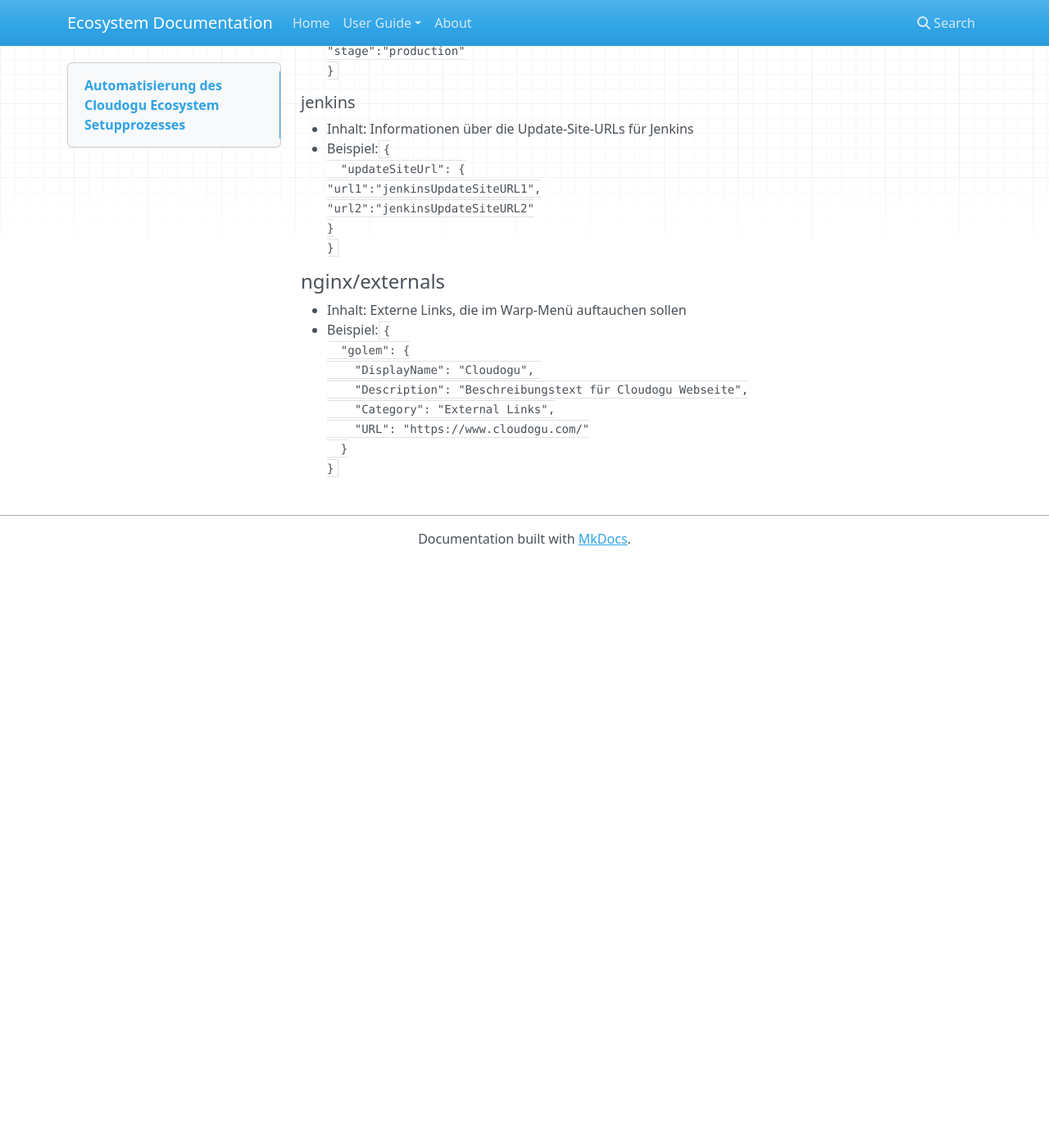
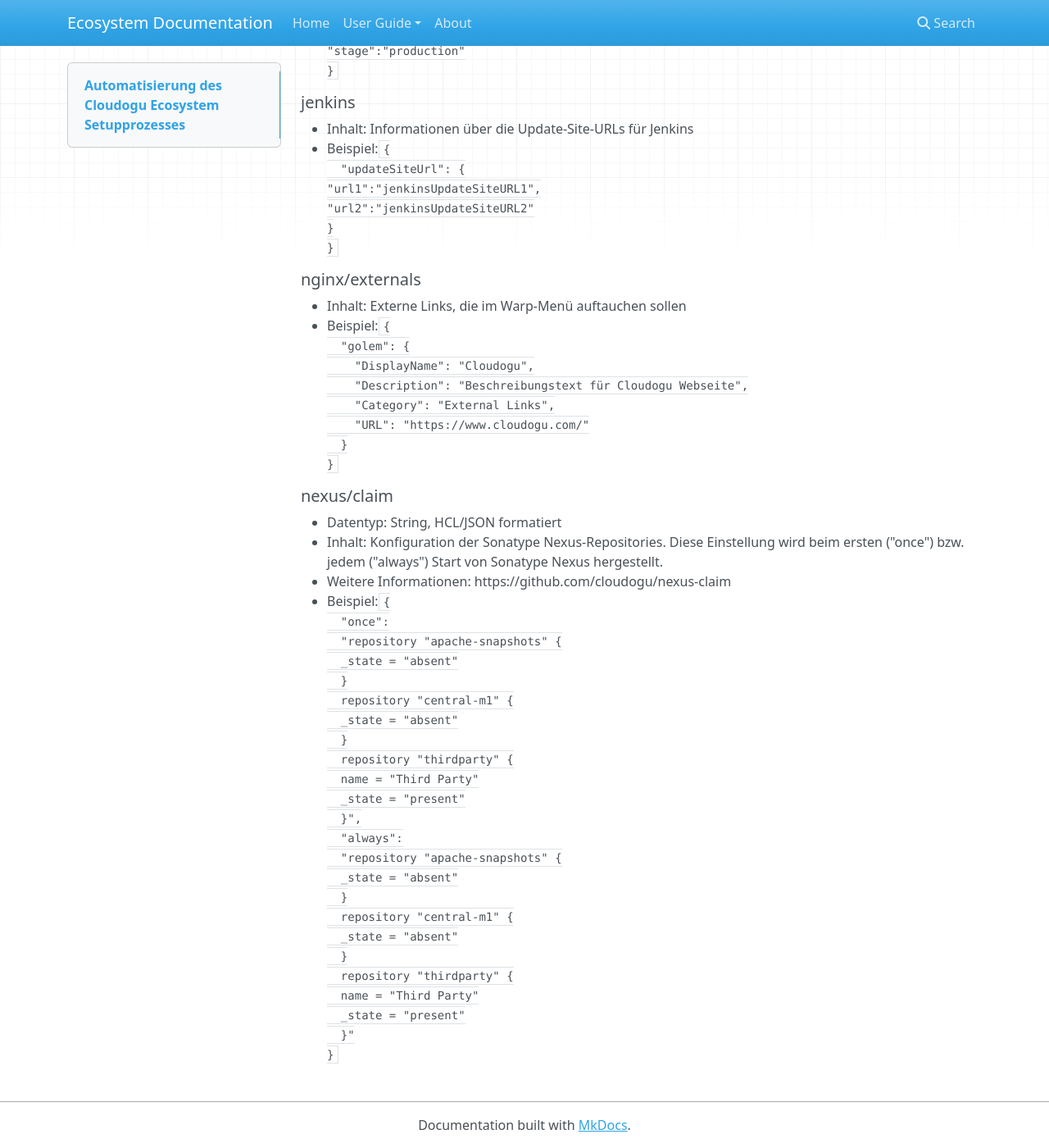
Before and after one commit to cloudogu/ecosystem, an MkDocs documentation site: the page built from docs/docs/user-guide/setup-json_de.md, in a window 1280 px wide and 1400 px high, scrolled down 7674 px. Shown: the whole window at 82% size. Built offline with MkDocs 1.6.1, drawn with Linux system fonts in a browser that asks for light colours; nearby versions of some CDN libraries; old or Windows-style settings are respelled for this version of MkDocs; before the commit the page ends 8359 px from its top, so only the background shows below that.

Commit message:
Add nexus/claim entry to german setup.json documentation

```diff
--- a/docs/docs/user-guide/setup-json_de.md
+++ b/docs/docs/user-guide/setup-json_de.md
@@ -312,7 +312,7 @@
 }
 }``
 
-#### nginx/externals
+##### nginx/externals
 * Inhalt: Externe Links, die im Warp-Menü auftauchen sollen
 * Beispiel:``{
   "golem": {
@@ -322,3 +322,32 @@
     "URL": "https://www.cloudogu.com/"
   }
 }``
+
+##### nexus/claim
+* Datentyp: String, HCL/JSON formatiert
+* Inhalt: Konfiguration der Sonatype Nexus-Repositories. Diese Einstellung wird beim ersten ("once") bzw. jedem ("always") Start von Sonatype Nexus hergestellt.
+* Weitere Informationen: https://github.com/cloudogu/nexus-claim
+* Beispiel:``{
+  "once":
+  "repository "apache-snapshots" {
+  _state = "absent"
+  }
+  repository "central-m1" {
+  _state = "absent"
+  }
+  repository "thirdparty" {
+  name = "Third Party"
+  _state = "present"
+  }",
+  "always":
+  "repository "apache-snapshots" {
+  _state = "absent"
+  }
+  repository "central-m1" {
+  _state = "absent"
+  }
+  repository "thirdparty" {
+  name = "Third Party"
+  _state = "present"
+  }"
+}``
```
